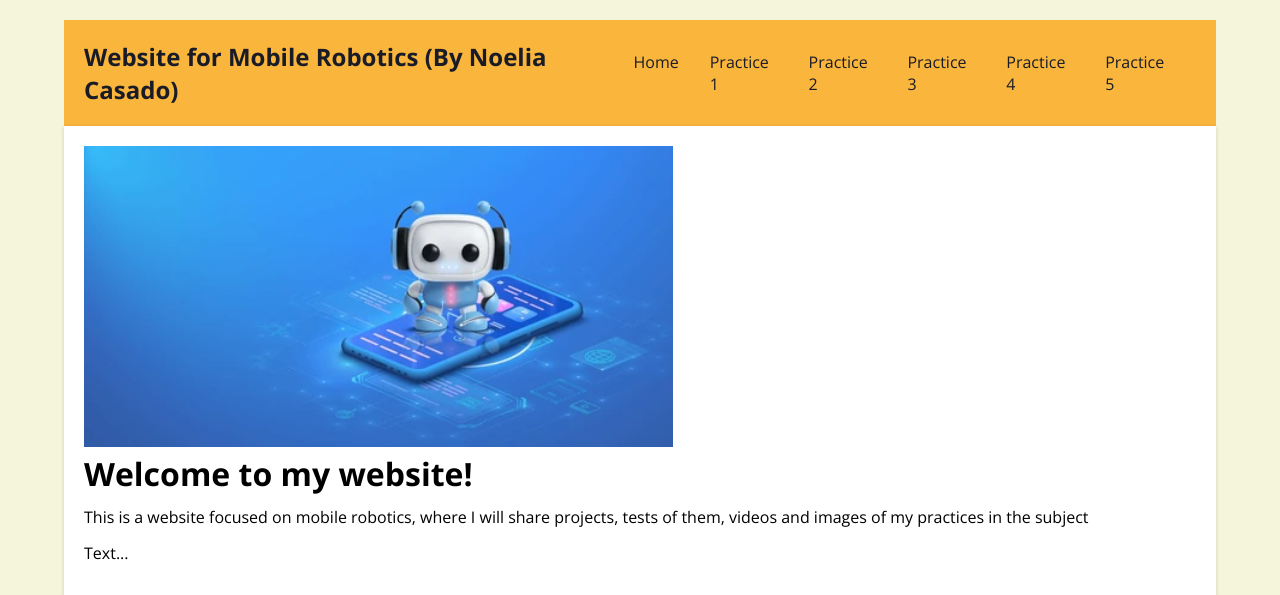
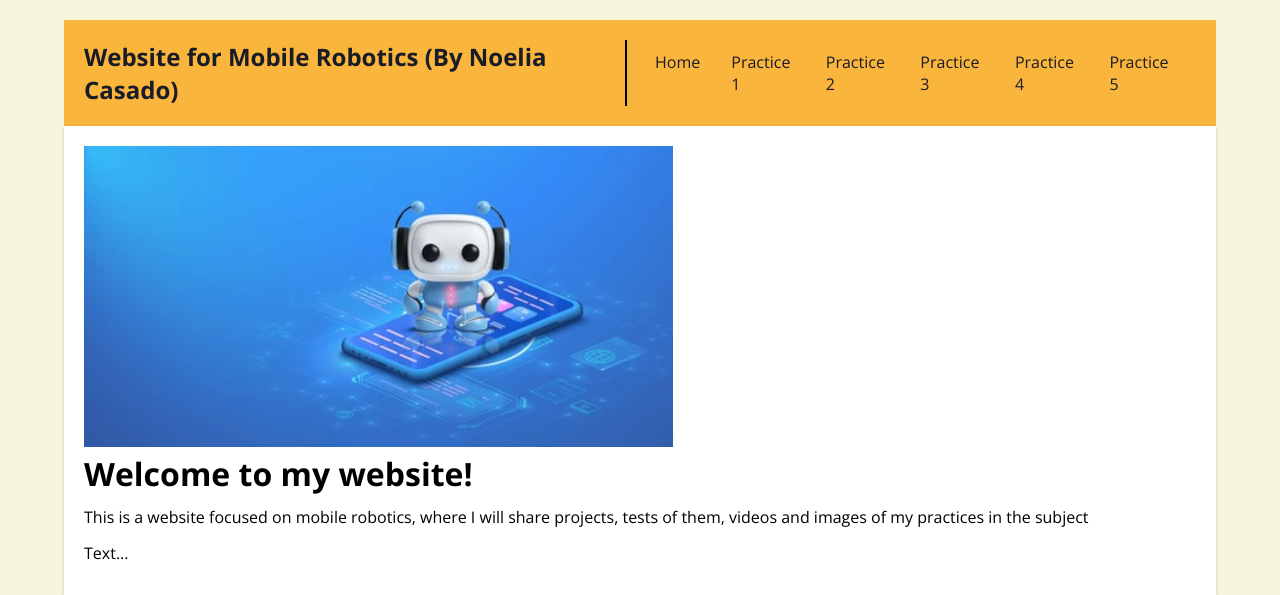
Before and after one commit to Noeliacj/Noeliacj.github.io, a PHP site: page / in a window 1280 px wide. Shown: the top 595 px of the page. Run offline with PHP 8.4, Linux system fonts and the light colour scheme.

Commit message:
Linea separatoria

```diff
--- a/css/estilos.css
+++ b/css/estilos.css
@@ -27,7 +27,15 @@ header {
     background-color: #F9B53C;
 }
 
+.header-container {
+    display: flex;
+    align-items: center;
+}
+
 .logo {
+    margin-right: 20px;
+    padding-right: 20px;
+    border-right: 2px solid #000;
     font-size: 24px;
     font-weight: bold;
     color: #191C26;
--- a/index.html
+++ b/index.html
@@ -17,7 +17,7 @@
 
     <div class="container">
         <header>
-
+            <div class="header-container">
                 <h3 class="logo">Website for Mobile Robotics (By Noelia Casado)</h3>
 
                 <nav class="menu">
@@ -30,6 +30,7 @@
                         <li><a href="practice-5.html">Practice 5</a></li>
                     </ul>
                 </nav>
+            </div>
         </header>
 
         <div class="content">
--- a/practice-1.html
+++ b/practice-1.html
@@ -17,7 +17,7 @@
 
     <div class="container">
         <header>
-
+            <div class="header-container">
                 <h3 class="logo">Website for Mobile Robotics (By Noelia Casado)</h3>
 
                 <nav class="menu">
@@ -30,6 +30,7 @@
                         <li><a href="practice-5.html">Practice 5</a></li>
                     </ul>
                 </nav>
+            </div>
         </header>
 
         <div class="content">
--- a/practice-2.html
+++ b/practice-2.html
@@ -17,7 +17,7 @@
 
     <div class="container">
         <header>
-
+            <div class="header-container">
                 <h3 class="logo">Website for Mobile Robotics (By Noelia Casado)</h3>
 
                 <nav class="menu">
@@ -30,6 +30,7 @@
                         <li><a href="practice-5.html">Practice 5</a></li>
                     </ul>
                 </nav>
+            </div>
         </header>
 
         <div class="content">
--- a/practice-3.html
+++ b/practice-3.html
@@ -17,7 +17,7 @@
 
     <div class="container">
         <header>
-
+            <div class="header-container">
                 <h3 class="logo">Website for Mobile Robotics (By Noelia Casado)</h3>
 
                 <nav class="menu">
@@ -30,6 +30,7 @@
                         <li><a href="practice-5.html">Practice 5</a></li>
                     </ul>
                 </nav>
+            </div>
         </header>
 
         <div class="content">
--- a/practice-4.html
+++ b/practice-4.html
@@ -17,7 +17,7 @@
 
     <div class="container">
         <header>
-
+            <div class="header-container">
                 <h3 class="logo">Website for Mobile Robotics (By Noelia Casado)</h3>
 
                 <nav class="menu">
@@ -30,6 +30,7 @@
                         <li><a href="practice-5.html">Practice 5</a></li>
                     </ul>
                 </nav>
+            </div>
         </header>
 
         <div class="content">
--- a/practice-5.html
+++ b/practice-5.html
@@ -17,7 +17,7 @@
 
     <div class="container">
         <header>
-
+            <div class="header-container">
                 <h3 class="logo">Website for Mobile Robotics (By Noelia Casado)</h3>
 
                 <nav class="menu">
@@ -30,6 +30,7 @@
                         <li><a href="practice-5.html">Practice 5</a></li>
                     </ul>
                 </nav>
+            </div>
         </header>
 
         <div class="content">
```
Lines whose indentation alone changed are shown as unchanged.
